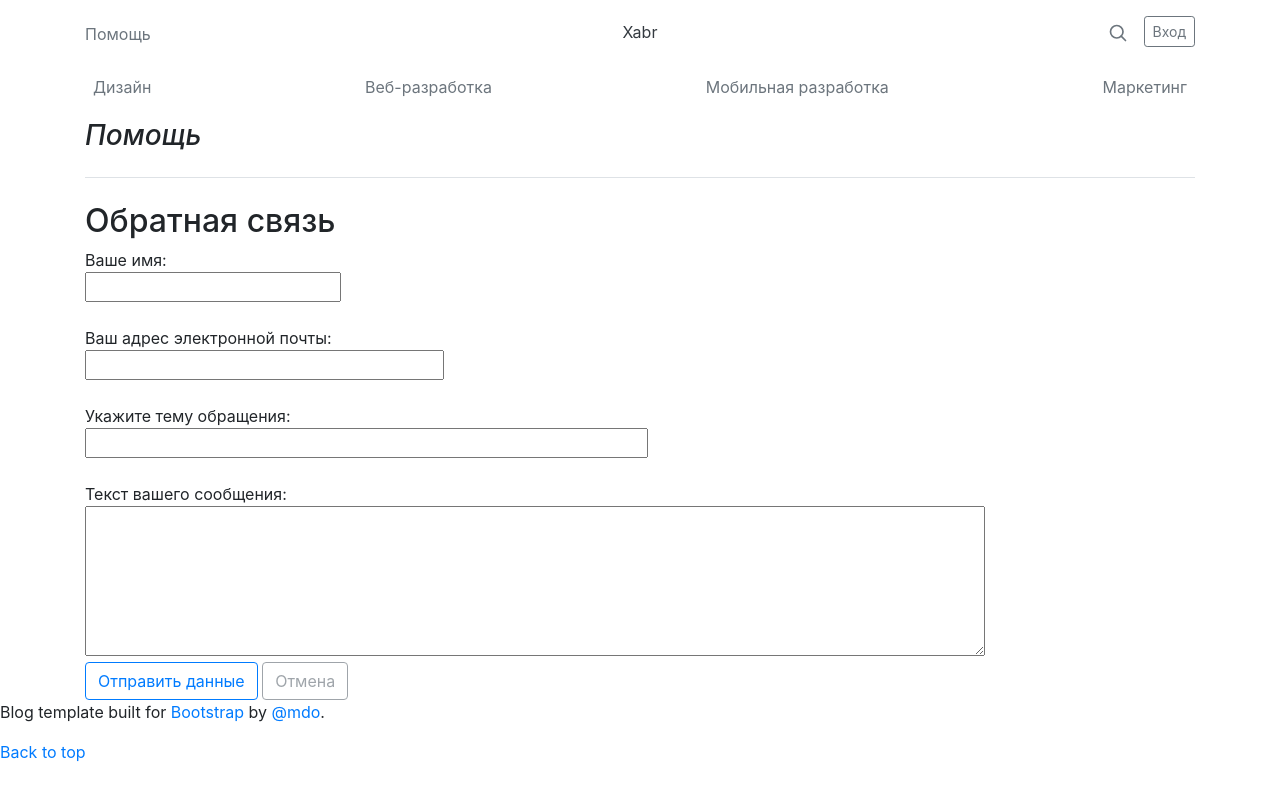
After one commit to Andrewkar7/xabr-on-django, a Django app: page /help/ in a window 1280 px wide. The commit adds this page. Run offline with Django 3.2, Linux system fonts and the light colour scheme; some libraries are stand-ins or nearby versions.

Commit message:
Страница "помощь"

```diff
--- /dev/null
+++ b/xabr/mainapp/templates/mainapp/help.html
@@ -0,0 +1,23 @@
+{% extends 'mainapp/base.html' %}
+{% load static %}
+
+{% block container %}
+    {% include 'mainapp/includes/inc__header.html' %}
+    {% include 'mainapp/includes/inc__main_menu.html' %}
+{% endblock %}
+{% block main %}
+    <h3 class="pb-4 mb-4 font-italic border-bottom">Помощь</h3>
+    <h2 class="blog-post-title">Обратная связь</h2>
+    <form action="#">
+        Ваше имя: <br>
+        <input type="text" class="reverse" ><br><br>
+        Ваш адрес электронной почты: <br>
+        <input type="text" class="reverse" id="email" size="30"><br><br>
+        Укажите тему обращения: <br>
+        <input type="text" class="reverse" size="50"><br><br>
+        Текст вашего сообщения: <br>
+        <textarea type="txtarea" class="reverse" style="width:900px; height:150px;"></textarea><br>
+        <a class="btn btn-outline-primary" href="#">Отправить данные</a>
+        <a class="btn btn-outline-secondary disabled" href="#" tabindex="-1" aria-disabled="true">Отмена</a><br>
+    </form>
+{% endblock %}
--- a/xabr/mainapp/templates/mainapp/includes/inc__header.html
+++ b/xabr/mainapp/templates/mainapp/includes/inc__header.html
@@ -2,7 +2,7 @@
 <header class="blog-header py-3">
     <div class="row flex-nowrap justify-content-between align-items-center">
         <div class="col-4 pt-1">
-            <a class="text-muted" href="#">Помощь</a>
+            <a class="text-muted" href="{% url 'main:help' %}">Помощь</a>
         </div>
         <div class="col-4 text-center">
             <a class="blog-header-logo text-dark" href="#" style="font-family:"Playfair Display", Georgia, "Times New
--- a/xabr/mainapp/urls.py
+++ b/xabr/mainapp/urls.py
@@ -7,4 +7,5 @@ app_name = 'mainapp'
 urlpatterns = [
     path('', mainapp.index, name='index'),
     path('post/<int:pk>/', mainapp.post, name='post'),
+    path('help/', mainapp.help, name='help'),
 ]
--- a/xabr/mainapp/views.py
+++ b/xabr/mainapp/views.py
@@ -14,3 +14,10 @@ def post(request, pk):
         'page_title': 'хабр',
     }
     return render(request, 'mainapp/post.html', context)
+
+
+def help(request):
+    context = {
+        'page_title': 'помощь',
+    }
+    return render(request, 'mainapp/help.html', context)
```
